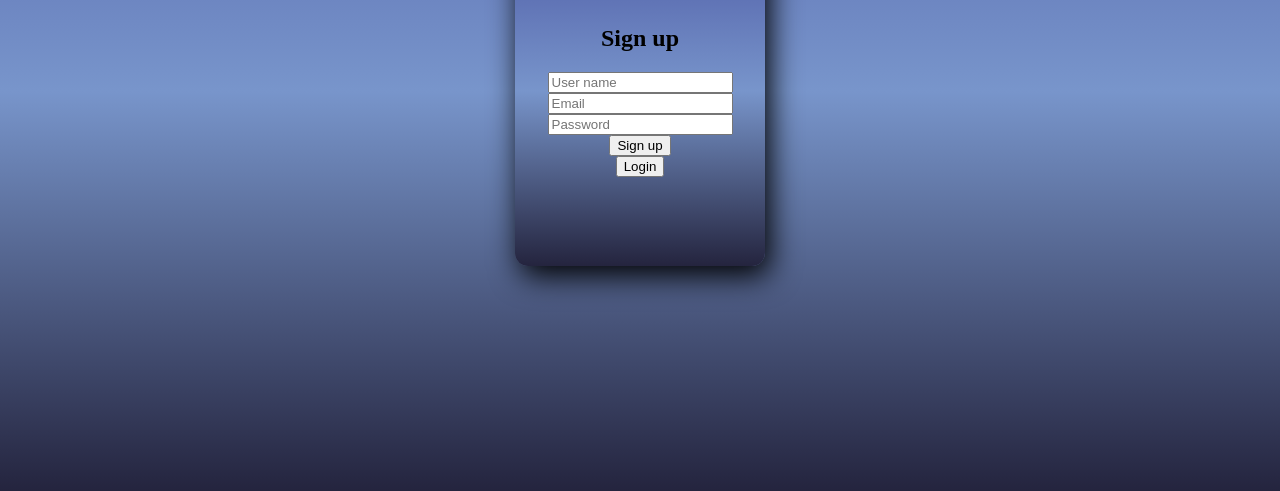
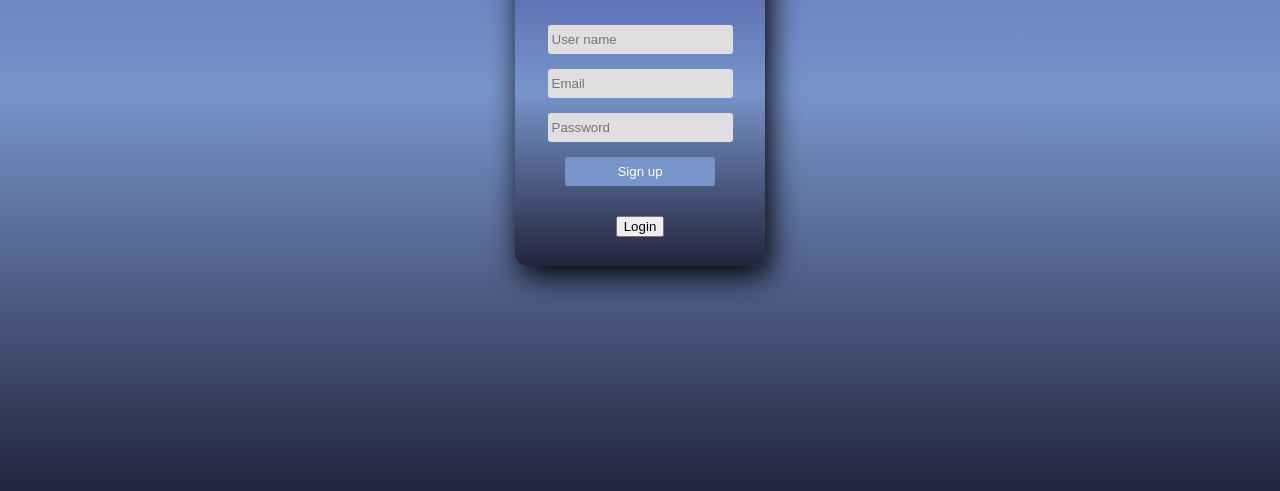
Before and after one commit to MikeYarz/AZ-project, a plain HTML site: page index.html in a window 1280 px wide. Shown: the part 309-800 px from the top of the page. Drawn offline with Linux system fonts and the light colour scheme.

Commit message:
style input and sign up button

```diff
--- a/index.html
+++ b/index.html
@@ -14,8 +14,8 @@
         <input type="text" placeholder="User name" />
         <input type="email" placeholder="Email" />
         <input type="password" placeholder="Password" />
-        <button>Sign up</button>
-        <button>Login</button>
+        <button class="sign-btn">Sign up</button>
+        <button class="login-btn">Login</button>
       </form>
     </div>
   </body>
--- a/style.css
+++ b/style.css
@@ -12,10 +12,41 @@ form {
   display: flex;
   flex-direction: column;
   align-items: center;
-  justify-content: center;
   background: linear-gradient(#4a55a2, #7895cb, #24243e);
   height: 350px;
   width: 250px;
   border-radius: 13px;
   box-shadow: 5px 10px 30px;
 }
+
+h2 {
+  color: #fff;
+  font-size: 35px;
+  margin-bottom: 40px;
+  font-family: sans-serif;
+  cursor: pointer;
+}
+
+input {
+  border: none;
+  margin-bottom: 15px;
+  padding: 7px 4px;
+  border-radius: 3px;
+  background-color: #e0dede;
+}
+
+.sign-btn {
+  background-color: #7895cb;
+  margin-bottom: 30px;
+  border: none;
+  padding: 7px 4px;
+  border-radius: 3px;
+  width: 60%;
+  color: #fff;
+  cursor: pointer;
+  transition: 0.5s;
+}
+
+.sign-btn:hover {
+  background-color: #4a55a2;
+}
```
